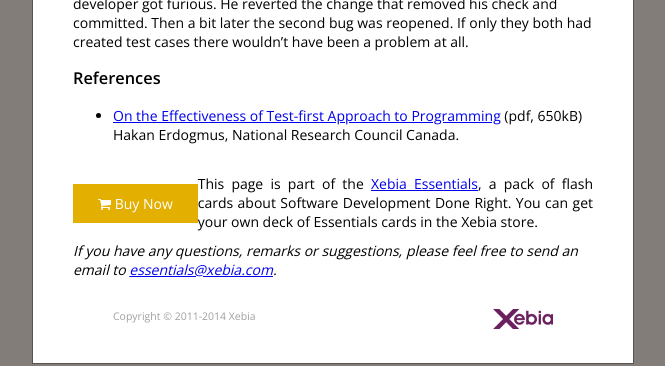
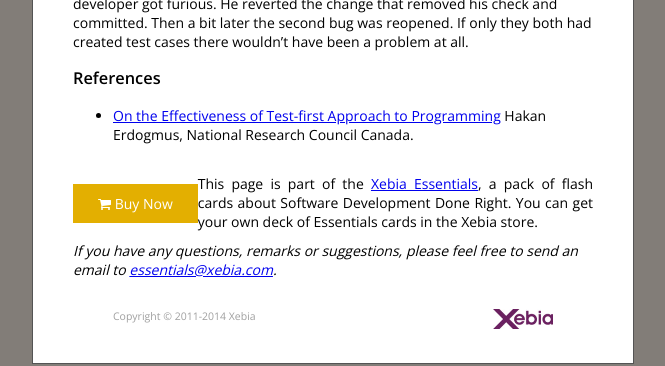
Before and after one commit to xebia/essentials, a Jekyll site: the page built from no-test-no-bugfix.md, in a window 1280 px wide. Shown: the part 1229-1595 px from the top of the page, without its empty margins (307-972 px from the left). Built offline with Jekyll 4.4.1, drawn with Linux system fonts in a browser that asks for light colours; nearby versions of some CDN libraries; Markdown is read by kramdown in place of the engine named in the settings; part of the change alters nothing that is shown.

Commit message:
Fix a broken link (thanks @vlussenburg).

```diff
--- a/no-test-no-bugfix.md
+++ b/no-test-no-bugfix.md
@@ -37,6 +37,6 @@ In a large code base of a longer running project a bug was logged on some parsin
 
 ### References
 
-* [On the Effectiveness of Test-first Approach to Programming][oetap] (pdf, 650kB) Hakan Erdogmus, National Research Council Canada.
+* [On the Effectiveness of Test-first Approach to Programming][oetap] Hakan Erdogmus, National Research Council Canada.
 
-[oetap]: nparc.cisti-icist.nrc-cnrc.gc.ca/npsi/ctrl?action=rtdoc&an=5763742&article=0&lang=en
+[oetap]: http://www.researchgate.net/publication/3188484_On_the_effectiveness_of_the_test-first_approach_to_programming
```
